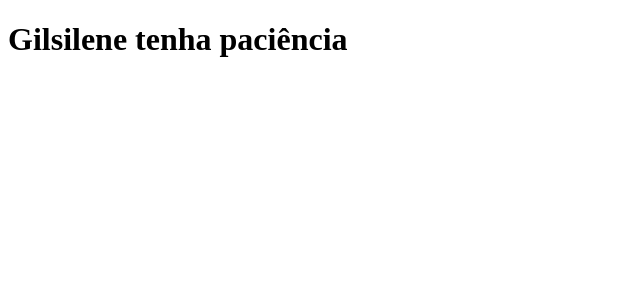
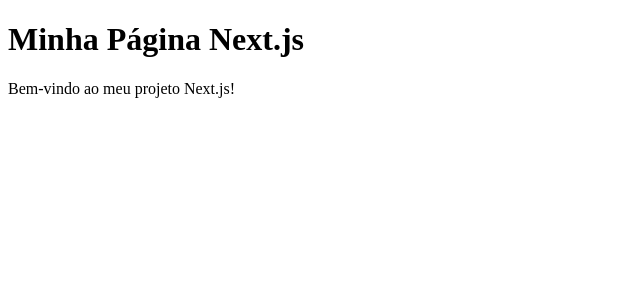
Before and after one commit to ZicBusiness/vercelOne, a Next.js app: page / in a window 1280 px wide. Shown: the top 300 px of the page, without its empty margins (0-640 px from the left). Built offline with nearby package versions, Linux system fonts and the light colour scheme.

Commit message:
Next time

```diff
--- a/pages/index.js
+++ b/pages/index.js
@@ -1,5 +1,10 @@
-function Home()  {
-    return <h1>Gilsilene tenha paciência</h1>
-}
+const HomePage = () => {
+    return (
+      <div>
+        <h1>Minha Página Next.js</h1>
+        <p>Bem-vindo ao meu projeto Next.js!</p>
+      </div>
+    );
+  };
 
-export default Home
+  export default HomePage;
```
